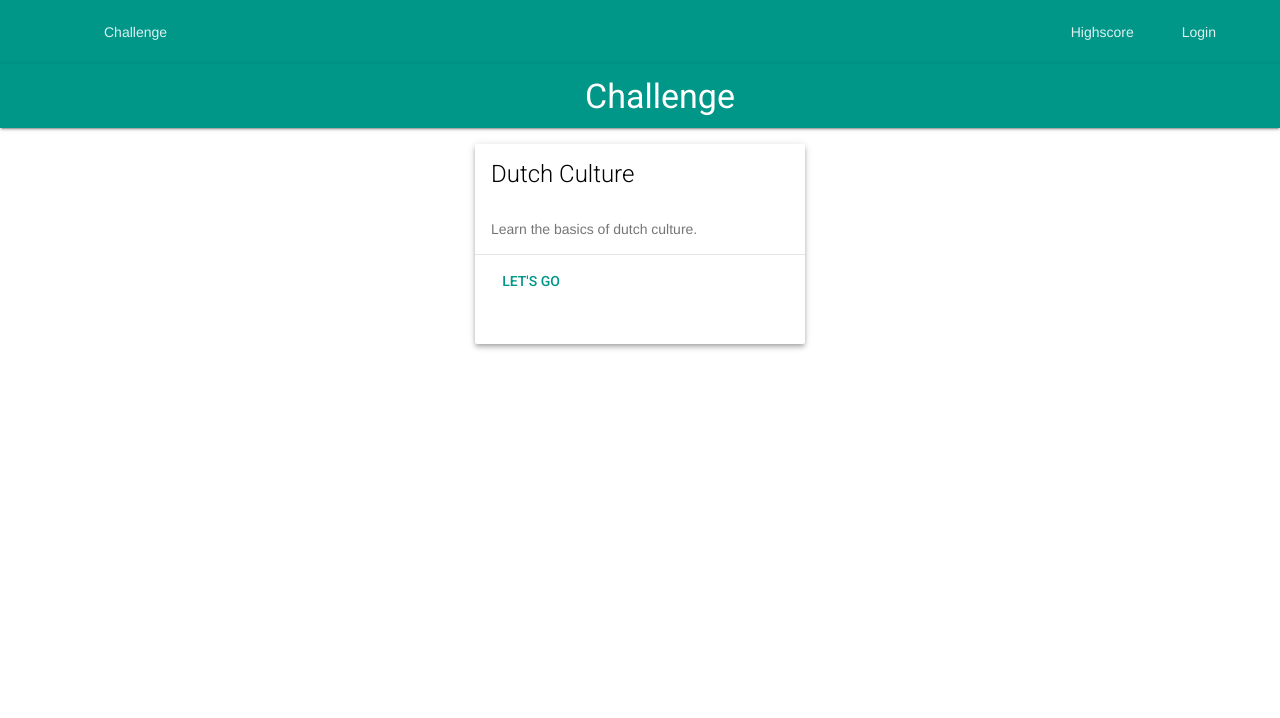
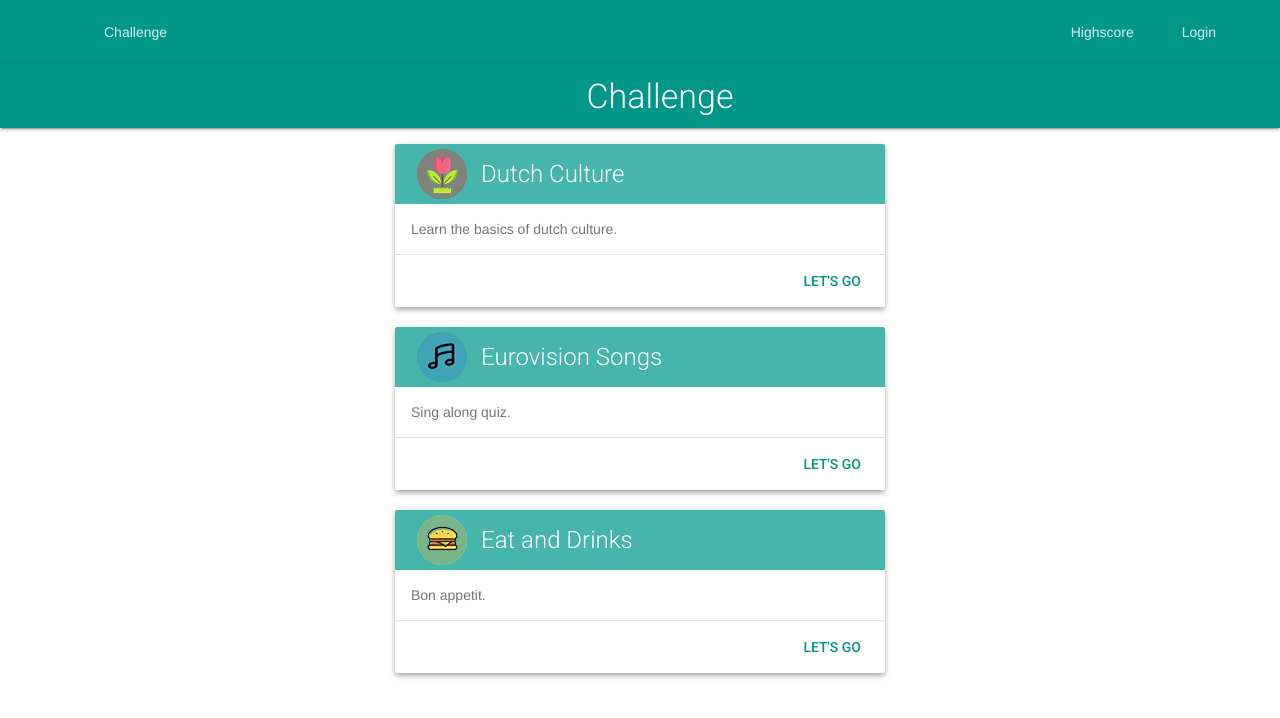
Before and after one commit to irwansarwaji/workshopEWA, a plain HTML site: page index.html in a window 1280 px wide. Drawn offline with nearby package versions, Linux system fonts and the light colour scheme.

Commit message:
update workshop (3 cards toegevoegd werkend)

```diff
--- /dev/null
+++ b/css/style.css
@@ -0,0 +1,70 @@
+html {
+    box-sizing: border-box; /*randen en de spaties om de element heen*/
+}
+
+*,*:before, *:after{
+    box-sizing: inherit;
+}
+
+mdl-grid{
+    margin: 0 auto;
+}
+
+/*Resizing Dutch democard for phones */
+
+/* standard withd of 290 --> overrule mdl */
+    .demo-card-event.mdl-card{
+    width: 290px;
+    min-height: 0;
+    }
+
+/* if its on a screen with min 480px width --> make the card 390 */
+    @media only screen and (min-width: 480px) {
+        .demo-card-event.mdl-card{
+            width: 390px;
+        }
+    }
+
+/* if its on a screen with min 1080px width --> make the card 490 */
+@media only screen and (min-width:1080px) {
+    .demo-card-event.mdl-card{
+        width: 490px;
+    }
+}
+
+/*Dutch democard */
+.demo-card-event>.dutch {
+    color: #fff;
+    background: url('../images/tulip50.png') center left 5% no-repeat #46B6AC;
+    text-align: center;
+
+}
+
+.demo-card-event>.music {
+    color: #fff;
+    background: url('../images/music.png') center left 5% no-repeat #46B6AC;
+    text-align: center;
+
+}
+
+.demo-card-event>.hamburger {
+    color: #fff;
+    background: url('../images/hamburger.png') center left 5% no-repeat #46B6AC;
+    text-align: center;
+
+}
+
+.mdl-card__title-text{
+  margin-left: 70px;
+}
+
+.mdl-card__actions{
+    display: flex;
+    box-sizing: border-box;
+    align-items: center;
+}
+
+.mdl-layout__header-row>.header_text{
+    font-weight: 200;
+    text-align: left;
+}
--- a/index.html
+++ b/index.html
@@ -7,6 +7,7 @@
 	<!-- setup voor hosted material design lite -->
 	<link rel="stylesheet" href="https://fonts.googleapis.com/icon?family=Material+Icons">
 	<link rel="stylesheet" href="https://code.getmdl.io/1.3.0/material.teal-green.min.css" />
+	<link rel="stylesheet" href="css/style.css" /> <!--IMPORT THE CREATED STYLE SHEET-->
 	<link rel="stylesheet" href="http://fonts.googleapis.com/css?family=Roboto:300,400,500,700" type="text/css">
 	<script defer src="https://code.getmdl.io/1.3.0/material.min.js"></script>
 
@@ -70,7 +71,7 @@
 
 
 
-	<!--create content grid-->
+	<!--create content grid for cards-->
 	<div class="content-grid mdl-grid">
 
 		<!--center the content by using spacer at the beginning and the end-->
@@ -81,7 +82,7 @@
 			<!--add content here-->
 			<!-- see cards from the getmdl.io website  -->
 
-			<!-- card1 "container" -->
+			<!-- card1 "container"  doormiddel van dutch te gebruiken roep je de "dutch css aan-->
 			<div class="demo-card-event mdl-card mdl-shadow--4dp">
 				<div class="mdl-card__title dutch"> <!--card title-->
 					<h2 class="mdl-card__title-text">Dutch Culture</h2>
@@ -89,6 +90,46 @@
 
 				<div class="mdl-card__supporting-text"> <!--card subtext-->
 					Learn the basics of dutch culture.
+				</div>
+
+
+				<div class="mdl-card__actions mdl-card--border">
+					<div class="mdl-layout-spacer"></div>
+
+					<a class="mdl-button mdl-button--colored mdl-js-button mdl-js-ripple-effect" href="pagina2.html"> Let's go</a>
+				</div>
+			</div>
+
+			<br/>
+
+			<!-- card2 "container"  doormiddel van dutch te gebruiken roep je de "dutch css aan-->
+			<div class="demo-card-event mdl-card mdl-shadow--4dp">
+				<div class="mdl-card__title music"> <!--card title-->
+					<h2 class="mdl-card__title-text">Eurovision Songs</h2>
+				</div>
+
+				<div class="mdl-card__supporting-text"> <!--card subtext-->
+					Sing along quiz.
+				</div>
+
+
+				<div class="mdl-card__actions mdl-card--border">
+					<div class="mdl-layout-spacer"></div>
+
+					<a class="mdl-button mdl-button--colored mdl-js-button mdl-js-ripple-effect" href="pagina2.html"> Let's go</a>
+				</div>
+			</div>
+
+			<br/>
+
+			<!-- card3 "container"  doormiddel van dutch te gebruiken roep je de "dutch css aan-->
+			<div class="demo-card-event mdl-card mdl-shadow--4dp">
+				<div class="mdl-card__title hamburger"> <!--card title-->
+					<h2 class="mdl-card__title-text">Eat and Drinks</h2>
+				</div>
+
+				<div class="mdl-card__supporting-text"> <!--card subtext-->
+					Bon appetit.
 				</div>
 
 
```
Also changed, not shown: images/hamburger.png (renamed from Images/hamburger.png), images/music.png (renamed from Images/music.png), images/tulip.png (renamed from Images/tulip.png), images/tulip50.png (renamed from Images/tulip50.png).
